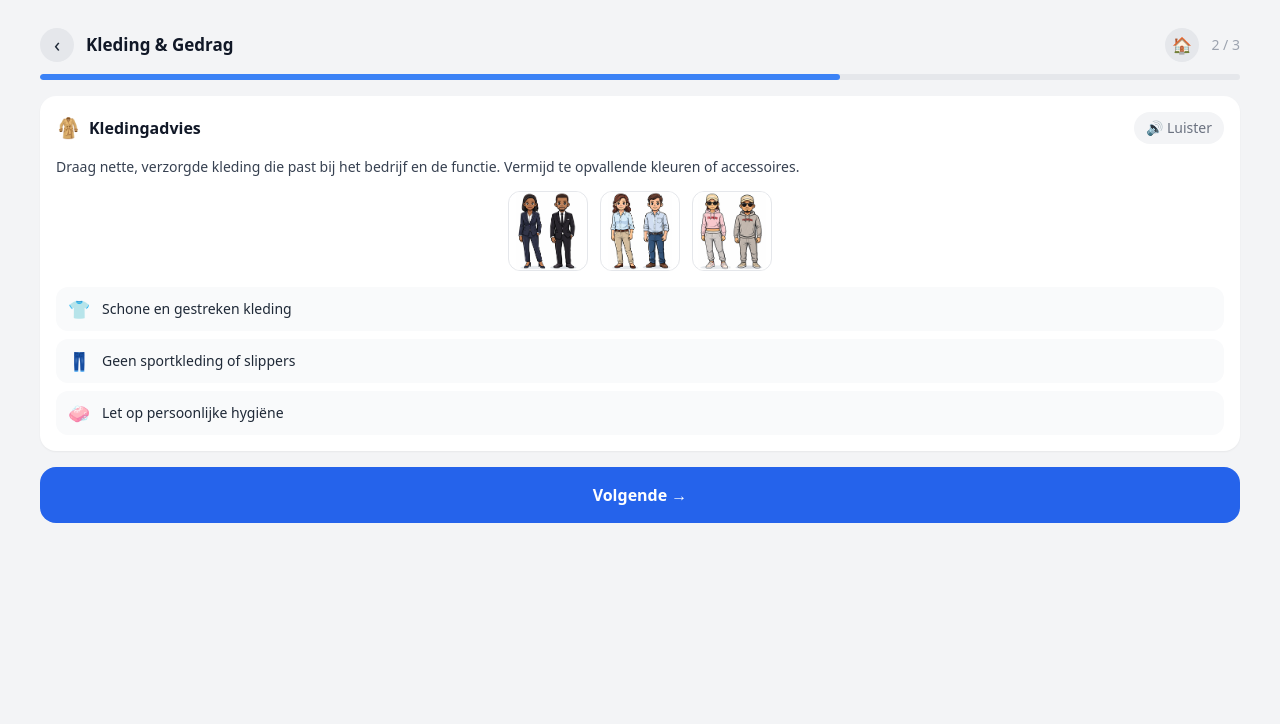
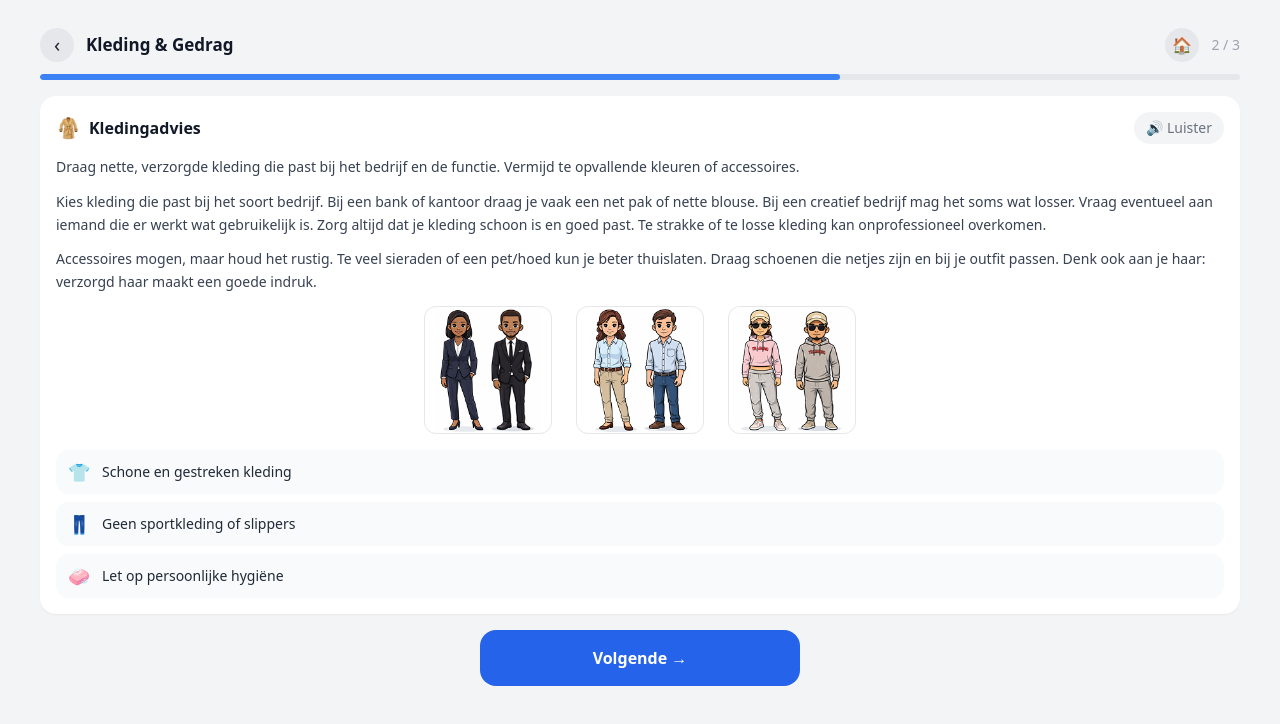
Before and after one commit to jaimyvdb03/Interdisciplinair_Team3_Eindproject, a React (Create React App) app in the folder project/: page /lessen/kleding-gedrag in a window 1280 px wide. Both pictures are taken after a click on the button "Volgende →". Shown: the top 724 px of the page. Built offline with nearby package versions, Linux system fonts and the light colour scheme.

Commit message:
responcive fix

```diff
--- a/project/src/pages/lessen/KledingGedragLes.js
+++ b/project/src/pages/lessen/KledingGedragLes.js
@@ -24,12 +24,18 @@ function renderStep(s, tc) {
           <AudioBtn label={tc.listen} />
         </div>
         <p className="text-sm text-gray-700 leading-relaxed mb-3">{s.body1}</p>
-        <p className="text-sm text-gray-700 leading-relaxed mb-4">{s.body2}</p>
+        <p className="text-sm text-gray-700 leading-relaxed mb-3">{s.body2}</p>
+        <p className="text-sm text-gray-700 leading-relaxed mb-3">
+          Het is belangrijk om kleding te dragen die past bij het bedrijf waar je solliciteert. Denk na over wat voor indruk je wilt maken. Nette kleding laat zien dat je serieus bent. Maar het is ook belangrijk dat je je prettig voelt in wat je draagt. Zorg dat je kleding schoon en gestreken is. Vermijd te opvallende kleuren of drukke prints, tenzij dat past bij het bedrijf.
+        </p>
+        <p className="text-sm text-gray-700 leading-relaxed mb-4">
+          Naast kleding is je houding belangrijk. Zit rechtop, maak oogcontact en glimlach. Dit laat zien dat je geïnteresseerd en gemotiveerd bent. In deze les leer je meer over wat je kunt doen om een goede indruk te maken tijdens een sollicitatiegesprek.
+        </p>
         {/* Visuals for intro (optional) */}
-        <div className="flex gap-3 justify-center mt-4">
-          <img src="/images/kleding&gedrag/vraag1/office_suit.png" alt="Net pak" className="w-20 h-20 object-contain rounded-xl border" />
-          <img src="/images/kleding&gedrag/vraag1/casual.png" alt="Casual kleding" className="w-20 h-20 object-contain rounded-xl border" />
-          <img src="/images/kleding&gedrag/vraag1/sportswear.png" alt="Sportkleding" className="w-20 h-20 object-contain rounded-xl border" />
+        <div className="flex gap-6 justify-center mt-4">
+          <img src="/images/kleding&gedrag/vraag1/office_suit.png" alt="Net pak" className="w-32 h-32 object-contain rounded-xl border" />
+          <img src="/images/kleding&gedrag/vraag1/casual.png" alt="Casual kleding" className="w-32 h-32 object-contain rounded-xl border" />
+          <img src="/images/kleding&gedrag/vraag1/sportswear.png" alt="Sportkleding" className="w-32 h-32 object-contain rounded-xl border" />
         </div>
       </div>
     );
@@ -46,10 +52,16 @@ function renderStep(s, tc) {
           <AudioBtn label={tc.listen} />
         </div>
         <p className="text-sm text-gray-700 leading-relaxed mb-3">{s.body}</p>
-        <div className="flex gap-3 justify-center mb-4">
-          <img src="/images/kleding&gedrag/vraag1/office_suit.png" alt="Net pak" className="w-20 h-20 object-contain rounded-xl border" />
-          <img src="/images/kleding&gedrag/vraag1/casual.png" alt="Casual kleding" className="w-20 h-20 object-contain rounded-xl border" />
-          <img src="/images/kleding&gedrag/vraag1/sportswear.png" alt="Sportkleding" className="w-20 h-20 object-contain rounded-xl border" />
+        <p className="text-sm text-gray-700 leading-relaxed mb-3">
+          Kies kleding die past bij het soort bedrijf. Bij een bank of kantoor draag je vaak een net pak of nette blouse. Bij een creatief bedrijf mag het soms wat losser. Vraag eventueel aan iemand die er werkt wat gebruikelijk is. Zorg altijd dat je kleding schoon is en goed past. Te strakke of te losse kleding kan onprofessioneel overkomen.
+        </p>
+        <p className="text-sm text-gray-700 leading-relaxed mb-3">
+          Accessoires mogen, maar houd het rustig. Te veel sieraden of een pet/hoed kun je beter thuislaten. Draag schoenen die netjes zijn en bij je outfit passen. Denk ook aan je haar: verzorgd haar maakt een goede indruk.
+        </p>
+        <div className="flex gap-6 justify-center mb-4">
+          <img src="/images/kleding&gedrag/vraag1/office_suit.png" alt="Net pak" className="w-32 h-32 object-contain rounded-xl border" />
+          <img src="/images/kleding&gedrag/vraag1/casual.png" alt="Casual kleding" className="w-32 h-32 object-contain rounded-xl border" />
+          <img src="/images/kleding&gedrag/vraag1/sportswear.png" alt="Sportkleding" className="w-32 h-32 object-contain rounded-xl border" />
         </div>
         <div className="space-y-2">
           {s.items.map(({ icon, label }) => (
@@ -74,10 +86,16 @@ function renderStep(s, tc) {
           <AudioBtn label={tc.listen} />
         </div>
         <p className="text-sm text-gray-700 leading-relaxed mb-3">{s.body}</p>
-        <div className="flex gap-3 justify-center mb-4">
-          <img src="/images/kleding&gedrag/vraag3/upright.png" alt="Rechtop houding" className="w-20 h-20 object-contain rounded-xl border" />
-          <img src="/images/kleding&gedrag/vraag3/slouch.png" alt="Onderuit houding" className="w-20 h-20 object-contain rounded-xl border" />
-          <img src="/images/kleding&gedrag/vraag3/arms_crossed.png" alt="Armen over elkaar" className="w-20 h-20 object-contain rounded-xl border" />
+        <p className="text-sm text-gray-700 leading-relaxed mb-3">
+          Je gedrag tijdens een sollicitatiegesprek zegt veel over jou. Kom op tijd, geef een stevige handdruk en kijk de ander aan. Probeer rustig te blijven, ook als je zenuwachtig bent. Luister goed naar de vragen en denk even na voor je antwoordt. Wees eerlijk en positief over jezelf.
+        </p>
+        <p className="text-sm text-gray-700 leading-relaxed mb-3">
+          Let op je houding: rechtop zitten, niet wiebelen of onderuit zakken. Armen over elkaar kan gesloten overkomen, dus houd je handen ontspannen op tafel of in je schoot. Glimlach af en toe, dat maakt je vriendelijk en toegankelijk.
+        </p>
+        <div className="flex gap-6 justify-center mb-4">
+          <img src="/images/kleding&gedrag/vraag3/upright.png" alt="Rechtop houding" className="w-32 h-32 object-contain rounded-xl border" />
+          <img src="/images/kleding&gedrag/vraag3/slouch.png" alt="Onderuit houding" className="w-32 h-32 object-contain rounded-xl border" />
+          <img src="/images/kleding&gedrag/vraag3/arms_crossed.png" alt="Armen over elkaar" className="w-32 h-32 object-contain rounded-xl border" />
         </div>
         <div className="space-y-2">
           {s.items.map(({ icon, label }) => (
@@ -190,7 +208,7 @@ export default function KledingGedragLes() {
           <div className="mt-4">
             <button
               onClick={goNext}
-              className="block w-full bg-blue-600 hover:bg-blue-700 active:bg-blue-800 text-white border-none rounded-2xl py-4 text-base font-bold cursor-pointer transition-colors"
+              className="block w-full max-w-xs mx-auto bg-blue-600 hover:bg-blue-700 active:bg-blue-800 text-white border-none rounded-2xl py-4 text-base font-bold cursor-pointer transition-colors"
             >
               {isLast ? t.common.practice : t.common.next}
             </button>
```
